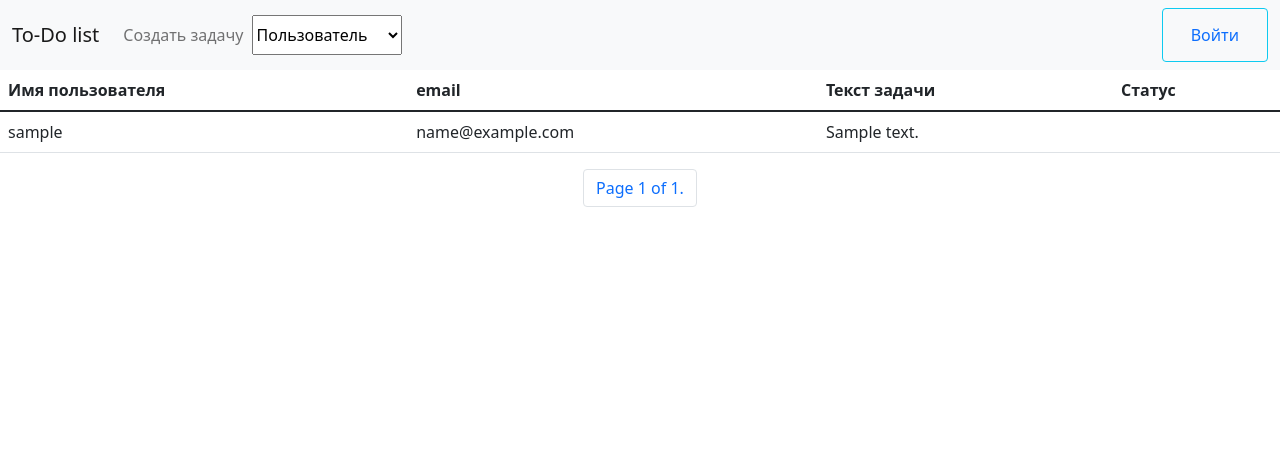
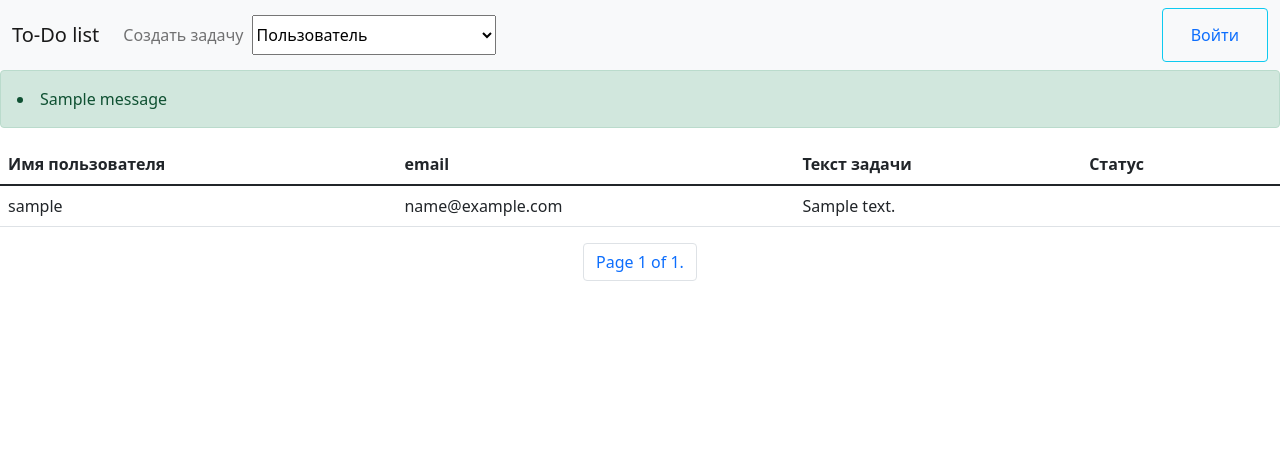
Before and after one commit to Zack8629/todo_list, a Django app: template tasks/templates/tasks.html in a window 1280 px wide. Shown: the top 467 px of the page. Run offline with Django 4.2, Linux system fonts and the light colour scheme; the template is opened without the code that fills it: most values are stand-ins (such as "Sample title", 1, 10 or a date in 2020); one stand-in notice (Sample message) is shown.

Commit message:
added alerts and update form

```diff
--- a/tasks/models.py
+++ b/tasks/models.py
@@ -6,6 +6,7 @@
     email = models.EmailField(max_length=256)
     task_text = models.TextField()
     is_done = models.BooleanField(default=False)
+    is_edited = models.BooleanField(default=False)
 
     class Meta:
         verbose_name = 'Задача'
--- a/tasks/templates/tasks.html
+++ b/tasks/templates/tasks.html
@@ -8,6 +8,9 @@
             <th scope="col">email</th>
             <th scope="col">Текст задачи</th>
             <th scope="col">Статус</th>
+            {% if request.user.is_authenticated %}
+                <th scope="col">редактирование</th>
+            {% endif %}
         </tr>
         </thead>
         <tbody>
@@ -16,13 +19,22 @@
                 <td>{{ task.username }}</td>
                 <td>{{ task.email }}</td>
                 <td>{{ task.task_text }}</td>
-
-                {% if task.is_done %}
+                {% if task.is_done and task.is_edited %}
+                    <td>Выполнено. Отредактировано администратором</td>
+                {% elif task.is_done %}
                     <td>Выполнено</td>
+                {% elif task.is_edited %}
+                    <td>Отредактировано администратором</td>
                 {% else %}
                     <td></td>
                 {% endif %}
-
+                <td>
+                    {% if request.user.is_authenticated %}
+                        <a class="nav-link" href="{% url 'tasks:update_task' task.id %} ">
+                            редактировать
+                        </a>
+                    {% endif %}
+                </td>
             </tr>
         {% endfor %}
         </tbody>
--- a/tasks/urls.py
+++ b/tasks/urls.py
@@ -1,12 +1,13 @@
 from django.contrib.auth.views import LoginView, LogoutView
 from django.urls import path
-from tasks.views import TasksListView, TaskCreateView
+from tasks.views import TasksListView, TaskCreateView, TaskUpdateView
 
 app_name = 'tasks'
 
 urlpatterns = [
     path('', TasksListView.as_view(), name='index'),
     path('create_task/', TaskCreateView.as_view(), name='create_task'),
+    path('task/<int:pk>/update/', TaskUpdateView.as_view(), name='update_task'),
     path('login/', LoginView.as_view(next_page='/'), name='login'),
     path('logout/', LogoutView.as_view(next_page='/'), name='logout'),
 ]
--- a/templates/base.html
+++ b/templates/base.html
@@ -31,8 +31,19 @@
         {% include 'navbar.html' %}
     {% endblock %}
 
+    {% block message %}
+        {% if messages %}
+            <div class="alert alert-success" role="alert">
+                {% for message in messages %}
+                    <li>
+                        {{ message }}
+                    </li>
+                {% endfor %}
+            </div>
+        {% endif %}
+    {% endblock %}
+
     {% block content %}
-        <h1>BASE FILE</h1>
     {% endblock %}
 
     {% block footer %}
--- a/templates/navbar.html
+++ b/templates/navbar.html
@@ -12,13 +12,13 @@
                 <li class="nav-item">
                     <a class="nav-link" href="{% url 'tasks:create_task' %}">Создать задачу</a>
                 </li>
-                <select id="sorting_select" style="width: 150px">
+                <select id="sorting_select" aria-label=".form-select-sm example">
                     <option class="desc username">Пользователь</option>
-                    <option class="asc username">- Пользователь</option>
+                    <option class="asc username">Пользователь по убыванию</option>
                     <option class="desc email">Email</option>
-                    <option class="asc email">-Email</option>
+                    <option class="asc email">Email по убыванию</option>
                     <option class="desc is_done">Статус</option>
-                    <option class="asc is_done">-Статус</option>
+                    <option class="asc is_done">Статус по убыванию</option>
                 </select>
             </ul>
 
```
Also changed, not shown: tasks/templates/tasks_update_form.html (added, +10 -0 lines), tasks/views.py (+24 -3 lines), tasks/migrations/0003_alter_task_options_task_is_edited.py (added).
